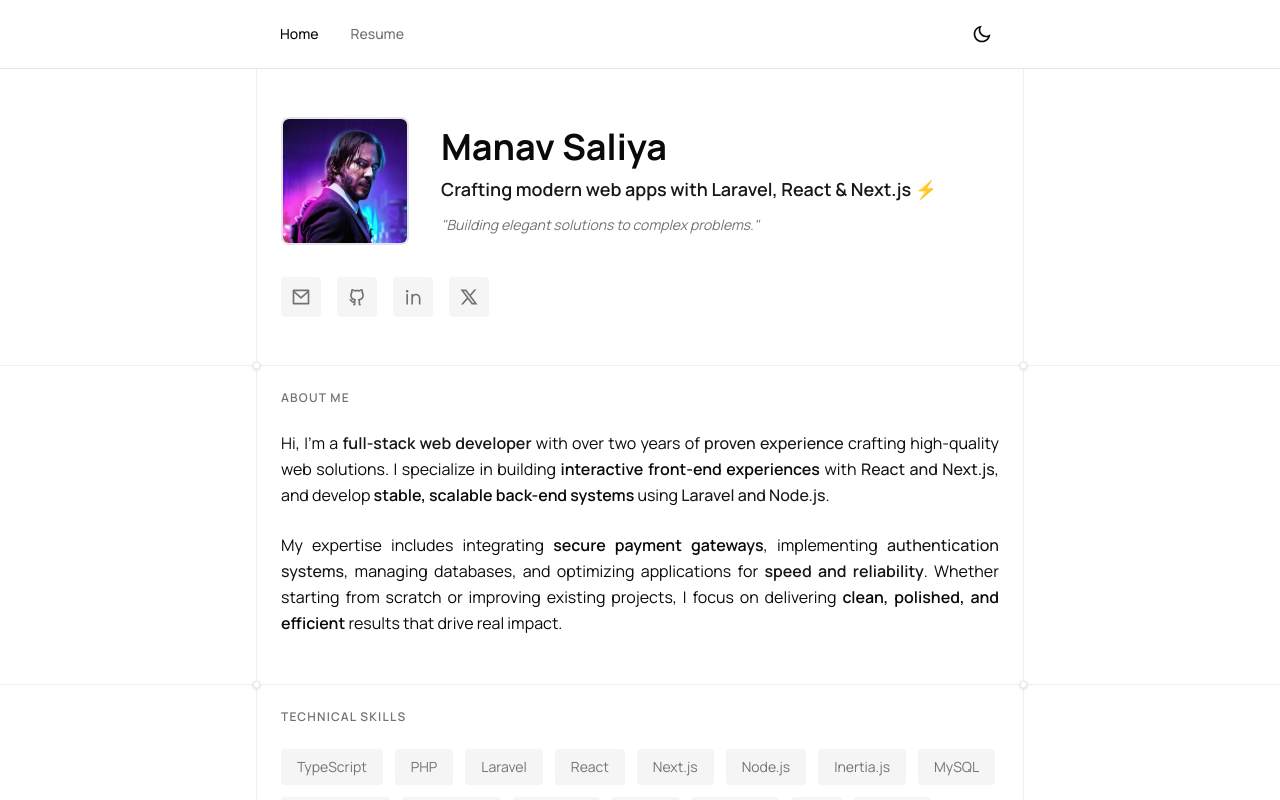
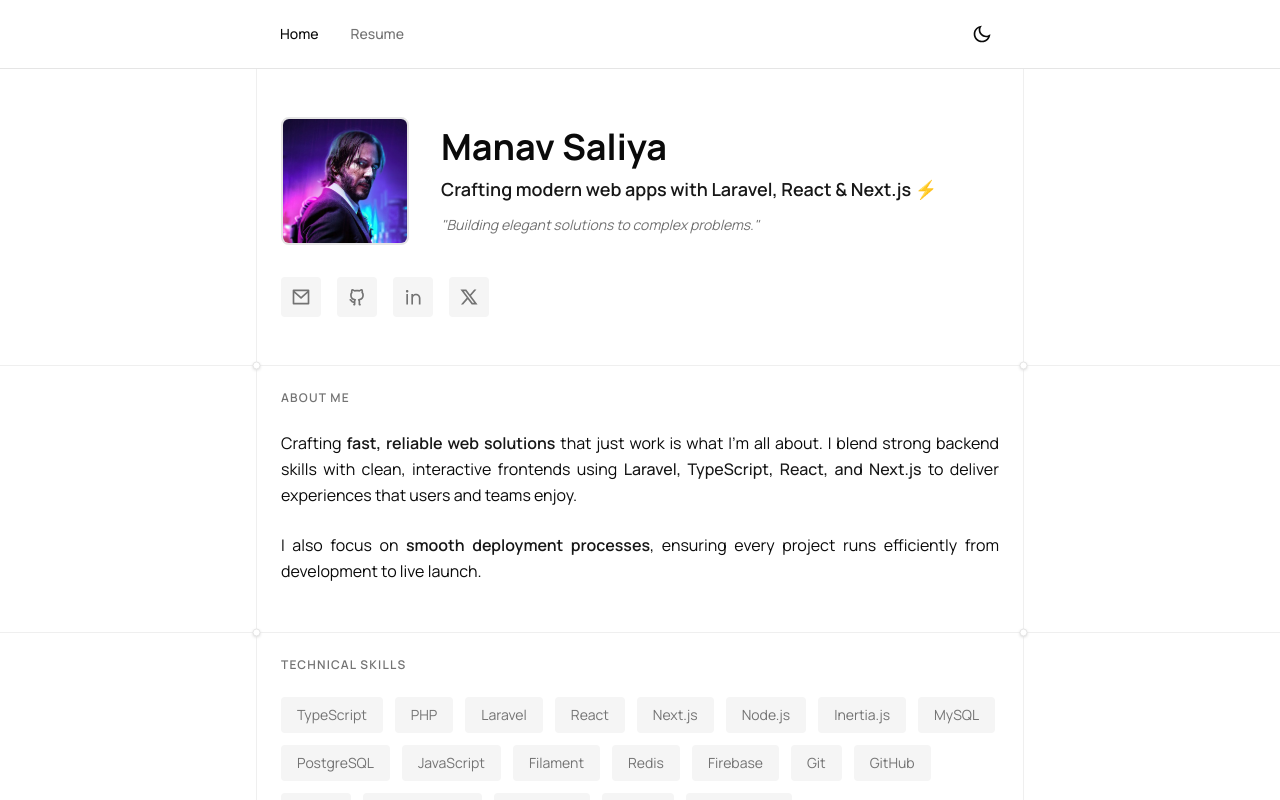
Before and after one commit to Manavsaliya/portfolio, a Next.js app: page / in a window 1280 px wide. Shown: the top 800 px of the page. Built offline with nearby package versions, Linux system fonts and the light colour scheme.

Commit message:
update about section

```diff
--- a/components/about-section.tsx
+++ b/components/about-section.tsx
@@ -4,46 +4,25 @@ export default function AboutSection() {
   return (
     <Section title="About Me">
       <p className="text-base text-foreground leading-relaxed text-justify">
-        Hi, I'm a{" "}
+        Crafting{" "}
         <span className="font-semibold text-primary">
-          full-stack web developer
+          fast, reliable web solutions
         </span>{" "}
-        with over two years of
+        that just work is what I'm all about. I blend strong backend skills with
+        clean, interactive frontends using{" "}
         <span className="text-primary font-medium">
-          {" "}
-          proven experience
-        </span>{" "}
-        crafting high-quality web solutions. I specialize in building{" "}
-        <span className="font-semibold">
-          interactive front-end experiences
-        </span>{" "}
-        with
-        <span className="text-primary font-medium"> React and Next.js</span>,
-        and develop
-        <span className="font-semibold">
-          {" "}
-          stable, scalable back-end systems
-        </span>{" "}
-        using
-        <span className="text-primary font-medium"> Laravel and Node.js</span>.
+          Laravel, TypeScript, React, and Next.js{" "}
+        </span>
+        to deliver experiences that users and teams enjoy.
       </p>
       <br />
       <p className="text-base text-foreground leading-relaxed text-justify">
-        My expertise includes integrating{" "}
-        <span className="font-semibold">secure payment gateways</span>,
-        implementing
-        <span className="text-primary font-medium">
-          {" "}
-          authentication systems
+        I also focus on{" "}
+        <span className="font-semibold text-primary">
+          smooth deployment processes
         </span>
-        , managing databases, and optimizing applications for{" "}
-        <span className="font-semibold text-primary">
-          speed and reliability
-        </span>
-        . Whether starting from scratch or improving existing projects, I focus
-        on delivering{" "}
-        <span className="font-semibold">clean, polished, and efficient</span>{" "}
-        results that drive real impact.
+        , ensuring every project runs efficiently from development to live
+        launch.
       </p>
     </Section>
   );
```
